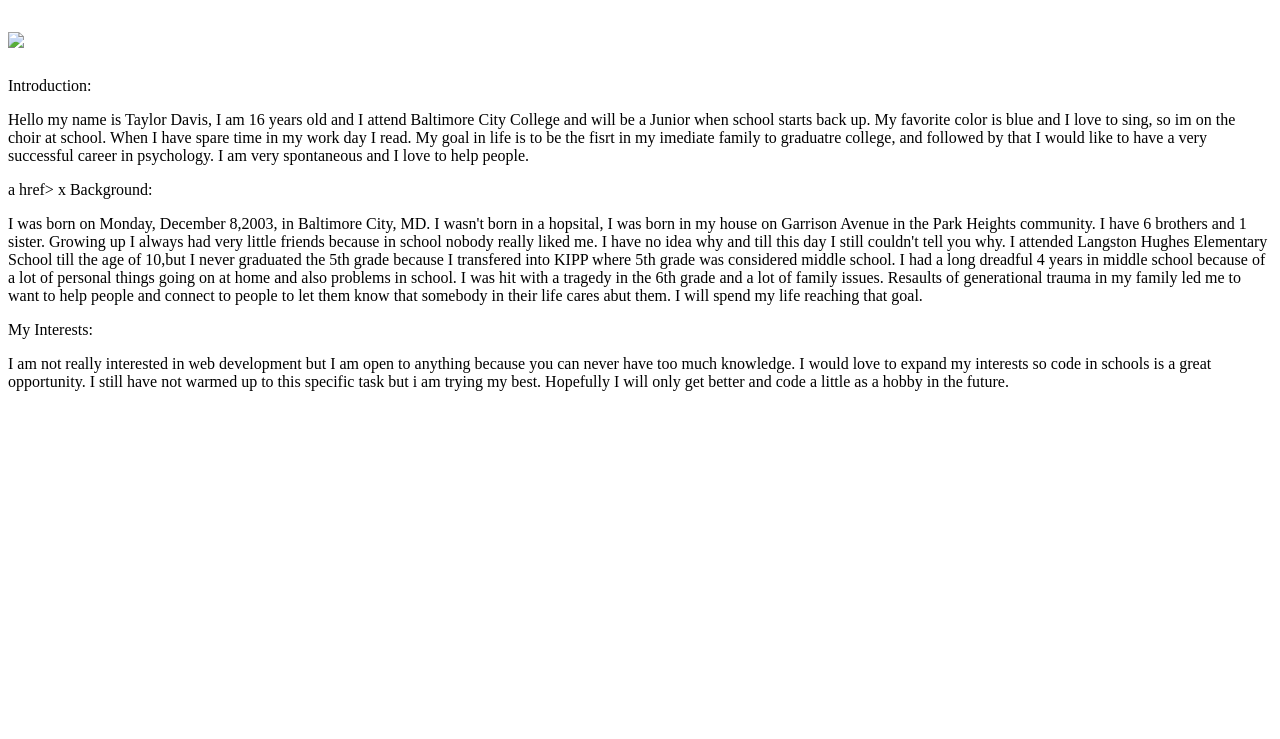
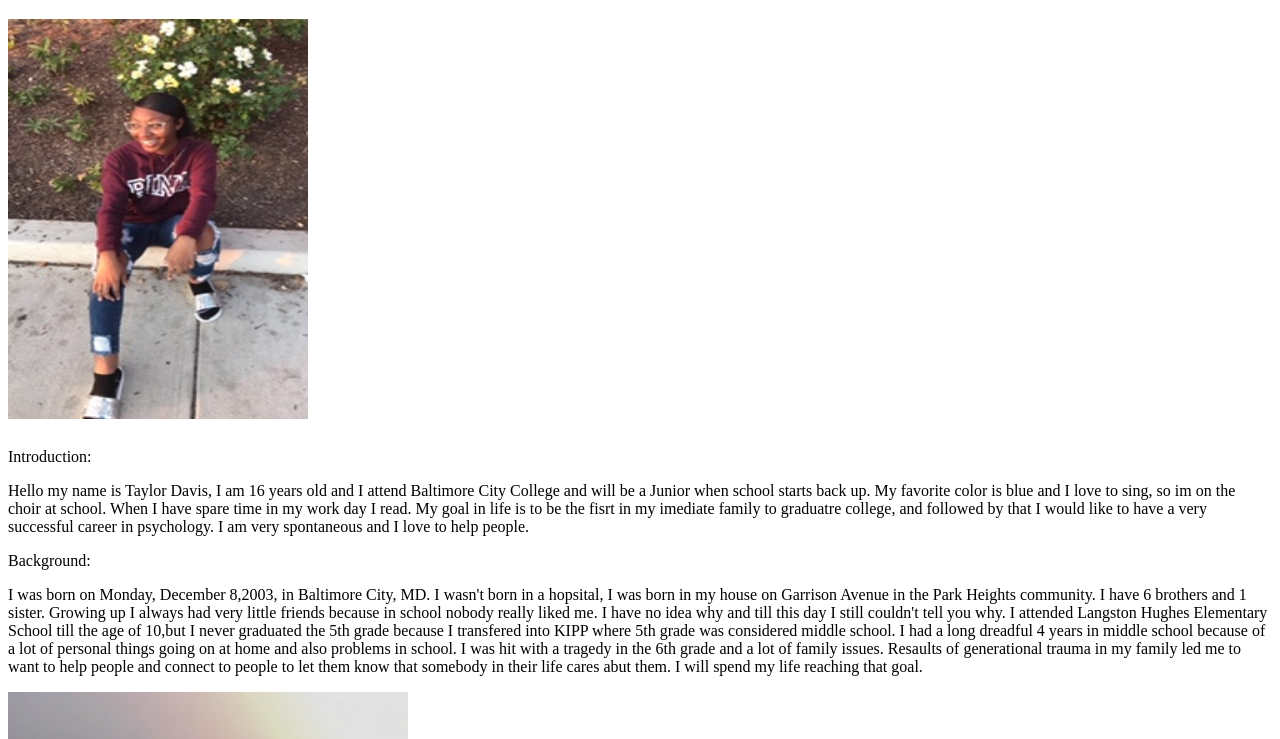
Before and after one commit to TaylorDanie/Taylor-s-Life-First-example-assignment, a plain HTML site: page index.html in a window 1280 px wide. Shown: the part 61-800 px from the top of the page. Drawn offline with Linux system fonts and the light colour scheme.

Commit message:
added pictures!

```diff
--- a/index.html
+++ b/index.html
@@ -7,20 +7,24 @@
     <link href="style.css" rel="stylesheet" type="text/css" />
   </head>
   <h1> About Me! <h1>
-    <img src= "IMG_1966.JPG">
+
+    <img src="IMG_1966.JPG" alt="Taylor" width="300" height="400">
 
     <script src="script.js"></script>
     </h2>Introduction:
 <p>
   </body>Hello my name is Taylor Davis, I am 16 years old and I attend Baltimore City College and will be a Junior when school starts back up. My favorite color is blue and I love to sing, so im on the choir at school. When I have spare time in my work day I read. My goal in life is to be the fisrt in my imediate family to graduatre college, and followed by that I would like to have a very successful career in psychology. I am very spontaneous and I love to help people.
   </p>
-a href></a> x
 </h2>Background:
   <p>
    I was born on Monday, December 8,2003, in Baltimore City, MD. I wasn't born in a hopsital, I was born in my house on Garrison Avenue in the Park Heights community. I have 6 brothers and 1 sister. Growing up I always had very little friends because in school nobody really liked me. I have no idea why and till this day I still couldn't tell you why. I attended Langston Hughes Elementary School till the age of 10,but I never graduated the 5th grade because I transfered into KIPP where 5th grade was considered middle school. I had a long dreadful 4 years in middle school because of a lot of personal things going on at home and also problems in school. I was hit with a tragedy in the 6th grade and a lot of family issues. Resaults of generational trauma in my family led me to want to help people and connect to people to let them know that somebody in their life cares abut them. I will spend my life reaching that goal.
   </p>
+  <img src= "IMG_5255.PNG" alt= "Taylor" hight= "300" width= "400">
+  <h2>
 </h3>My Interests:
+</h2>
   <p>
-    I am not really interested in web development but I am open to anything because you can never have too much knowledge. I would love to expand my interests so code in schools is a great opportunity. I still have not warmed up to this specific task but i am trying my best. Hopefully I will only get better and code a little as a hobby in the future.
+    Initially I was not really interested in web development, but I am open to anything because you can never have too much knowledge. As I started learning about code and web development it peeked my intrest more.  I would love to expand my interests so code in schools is a great opportunity. I still have not warmed up to this specific task but i am trying my best. Hopefully I will only get better and code a little as a hobby in the future.
   </p>
 </html>
+<a href="url">link text</a>
```
Also changed, not shown: IMG_1966.JPG (added), IMG_5255.PNG (added), 1 other file.
